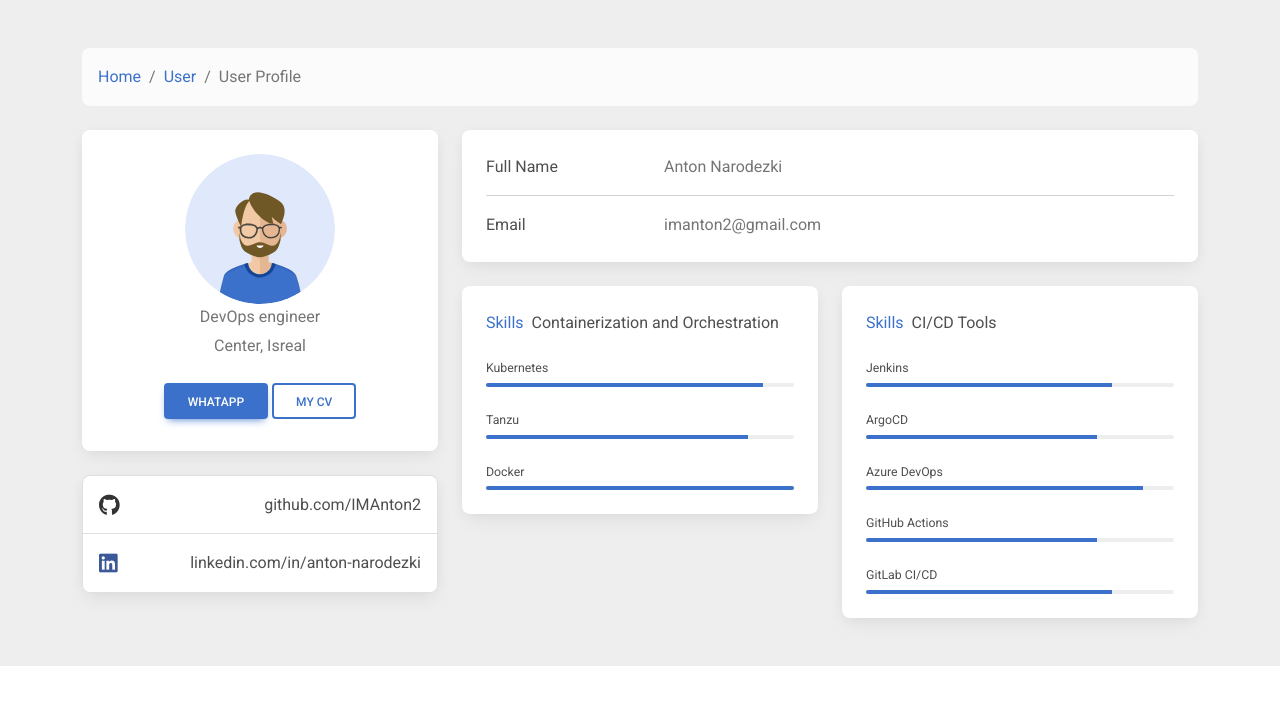
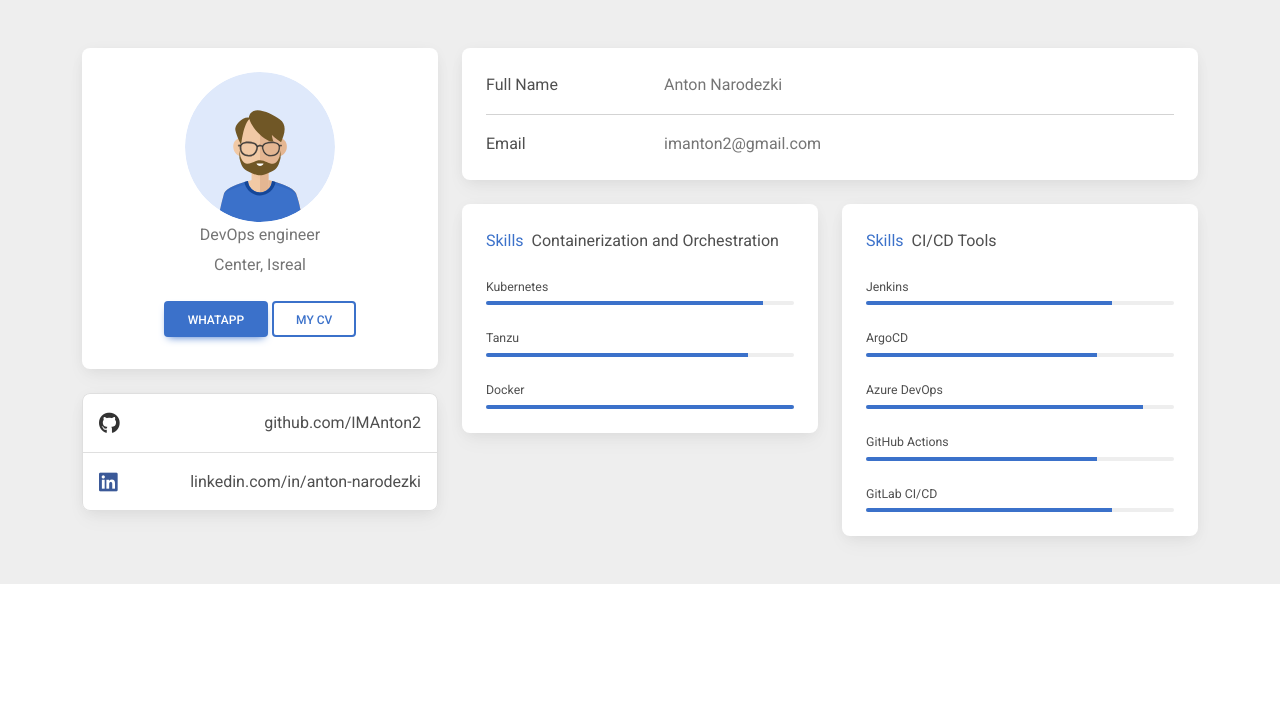
Before and after one commit to IMAnton2/about, a React (Create React App) app: page / in a window 1280 px wide. Shown: the top 704 px of the page. Built offline with nearby package versions, Linux system fonts and the light colour scheme.

Commit message:
removed Breadcrumb

```diff
--- a/src/App.js
+++ b/src/App.js
@@ -23,7 +23,7 @@ export default function ProfilePage() {
   return (
     <section style={{ backgroundColor: '#eee' }}>
       <MDBContainer className="py-5">
-        <MDBRow>
+        {/* <MDBRow>
           <MDBCol>
             <MDBBreadcrumb className="bg-light rounded-3 p-3 mb-4">
               <MDBBreadcrumbItem>
@@ -35,7 +35,7 @@ export default function ProfilePage() {
               <MDBBreadcrumbItem active>User Profile</MDBBreadcrumbItem>
             </MDBBreadcrumb>
           </MDBCol>
-        </MDBRow>
+        </MDBRow> */}
 
         <MDBRow>
           <MDBCol lg="4">
```
